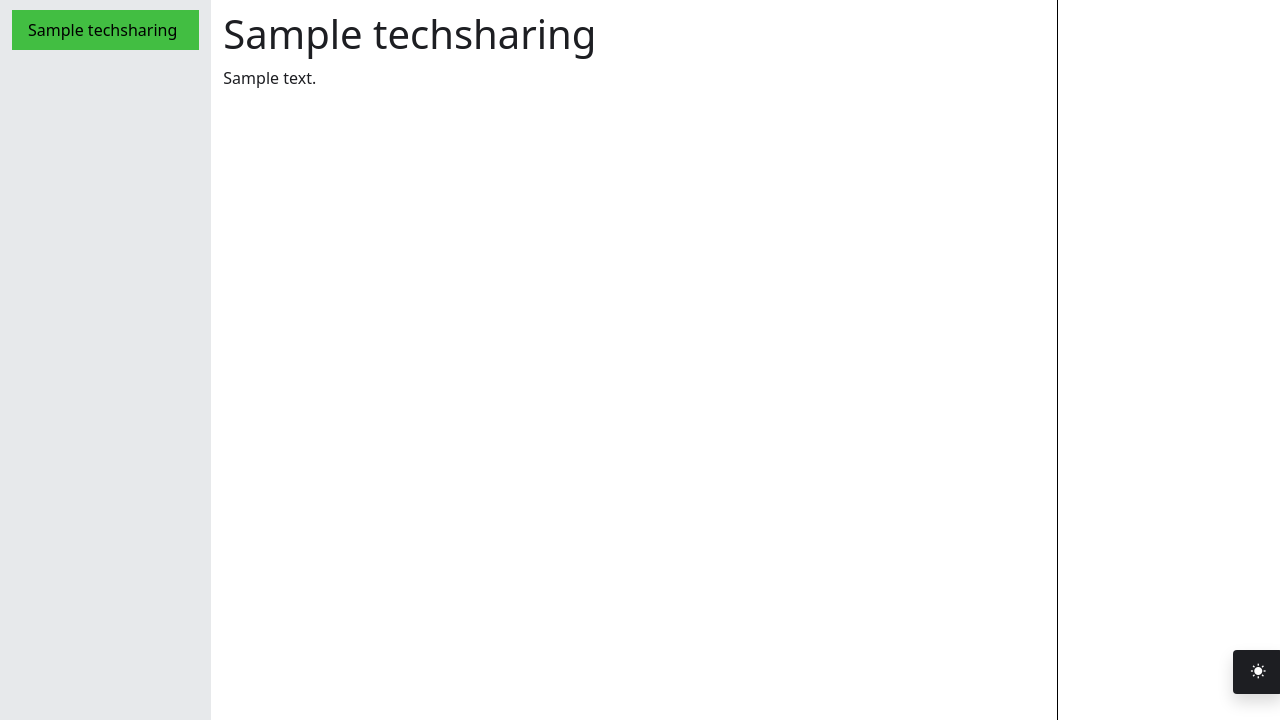
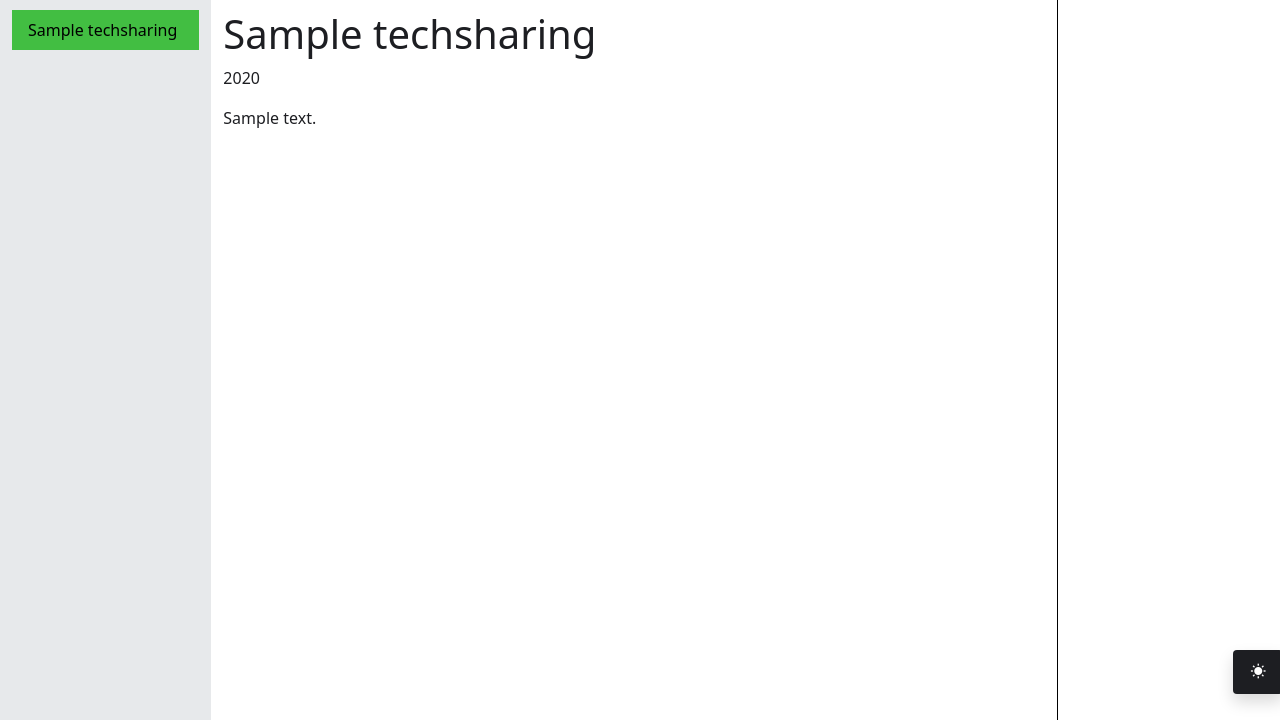
Before and after one commit to Ngoc-Tu-125/Web_ngoctu125.com, a Django app: a page that uses templates/tech_sharing_post_content.html in a window 1280 px wide. Shown: the part 56-776 px from the top of the page. Run offline with Django 5.2, Linux system fonts and the light colour scheme; tables that the repository leaves empty hold one stand-in row (values such as "Sample post"); data that the repository does not hold is empty; some libraries are stand-ins or nearby versions.

Commit message:
Small update for table 2

```diff
--- a/static/css/tech_sharing/tech_sharing_styles.css
+++ b/static/css/tech_sharing/tech_sharing_styles.css
@@ -87,7 +87,5 @@
 }
 
 tbody, td, tfoot, th, thead, tr {
-    border-color: inherit;
-    border-style: solid;
     border-width: 1px !important;
 }
--- a/templates/tech_sharing_post_content.html
+++ b/templates/tech_sharing_post_content.html
@@ -2,6 +2,6 @@
 
 <article>
     <h1 class="title-blog-detail">{{ tech_sharing_post.title }}</h1>
-    {% comment %} <p class="date-published">{{ tech_sharing_post.date_published|date:"F d, Y" }}</p> {% endcomment %}
+    <p class="date-published">{{ tech_sharing_post.date_published|date:"Y" }}</p>
     <div class="post-content">{{ tech_sharing_post.full_content|safe }}</div>
 </article>
```
